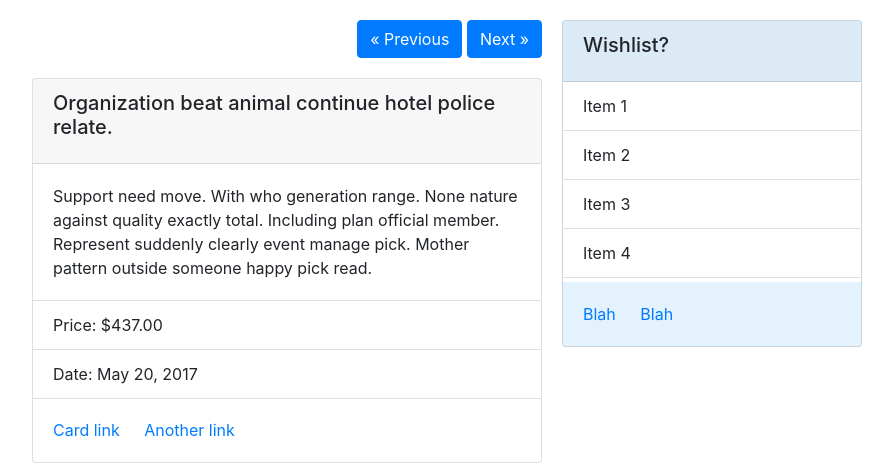
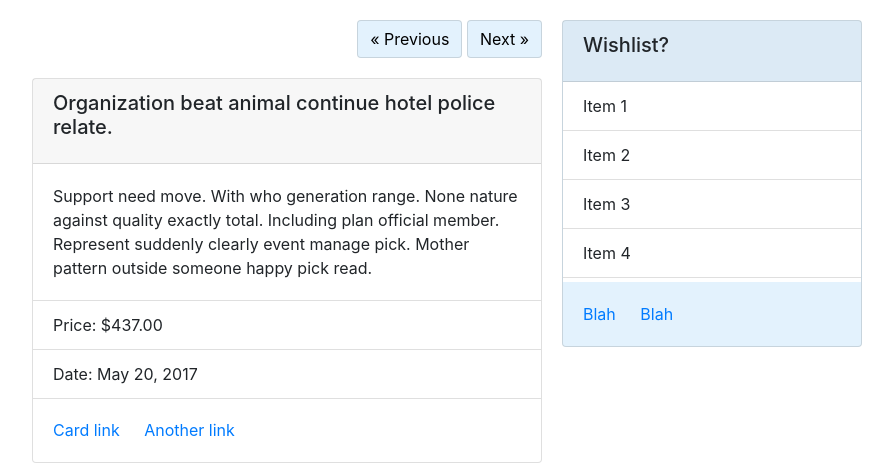
Before and after one commit to Joseph-Q-Nguyen/Barter, a Django app: page / in a window 1280 px wide. Shown: the part 70-543 px from the top of the page, without its empty margins (218-1111 px from the left). Run offline with Django 3.2, Linux system fonts and the light colour scheme; data comes from the database, SQL or seed files in the repository; some libraries are stand-ins or nearby versions.

Commit message:
Fixed some CSS and HTML

```diff
--- a/Barter/static/main_app/style.css
+++ b/Barter/static/main_app/style.css
@@ -37,6 +37,12 @@
     margin-left: 10px;
 }
 
+.btn-primary {
+    color: black!important;
+    background-color: #e3f2fd;
+    border-color:rgba(0,0,0,.125)!important;
+}
+
 .mt-4, .my-4 {
     margin-bottom: 1.5rem!important;
     margin-top: 0!important;
--- a/Barter/templates/index.html
+++ b/Barter/templates/index.html
@@ -10,7 +10,7 @@
 		<div id="previous-next">
 			{% csrf_token %}
 			<button class="btn btn-primary" type="submit" value="selected" name="previous">&laquo Previous</button>
-			<a><button class="btn btn-primary" type="submit" value="selected" name="next">Next &raquo</button></a>
+			<button class="btn btn-primary" type="submit" value="selected" name="next">Next &raquo</button>
 		</div>
 	</form>
 		{% for p in posts %}
```
